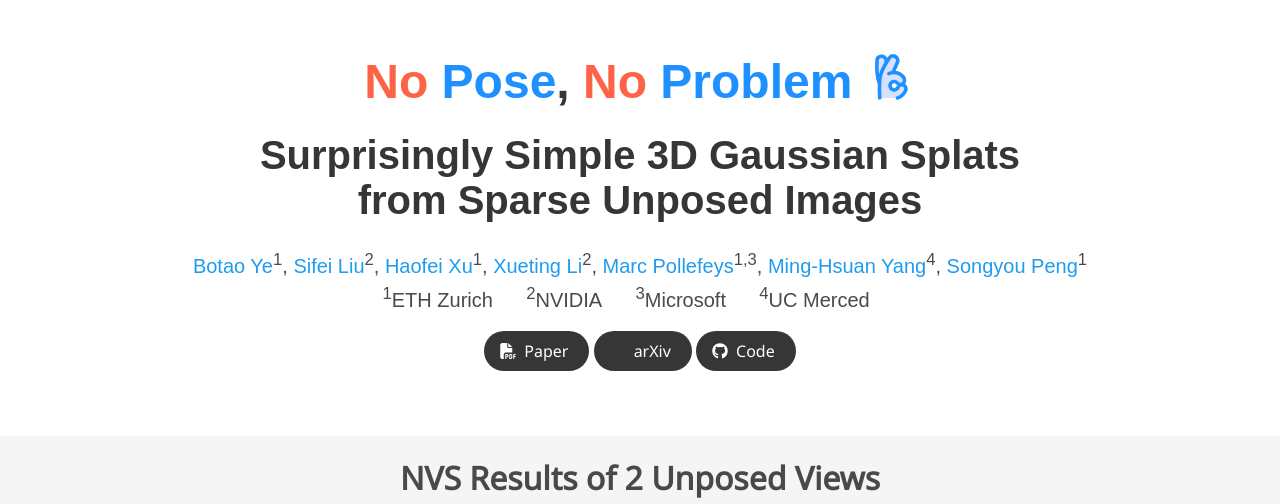
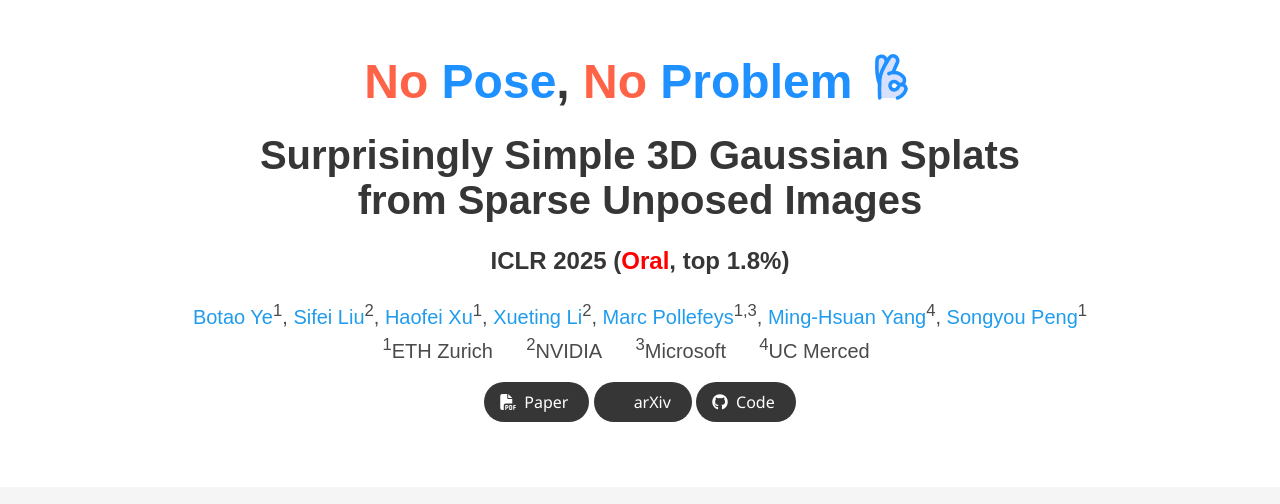
Before and after one commit to noposplat/noposplat.github.io, a plain HTML site: page index.html in a window 1280 px wide. Shown: the top 504 px of the page. Drawn offline with nearby package versions, Linux system fonts and the light colour scheme; some packages are replaced by stand-ins of ours; a script that the page names is missing; some icons are missing; a web font is replaced by a local one.

Commit message:
add iclr oral

```diff
--- a/index.html
+++ b/index.html
@@ -65,6 +65,7 @@
         <div class="column has-text-centered">
           <h1 class="title is-1 publication-title"><span style="color: #ff6347;">No</span> <span style="color: #1e90ff;">Pose</span>, <span style="color: #ff6347;">No</span> <span style="color: #1e90ff;">Problem</span> <img src="static/images/icon.svg" width="50" style="position: relative; top: 4px;"> </h1>
           <h2 class="title is-2 publication-title">Surprisingly Simple 3D Gaussian Splats<br>from Sparse Unposed Images</h2>
+          <h2 class="title is-4 publication-title"> ICLR 2025 (<span style="color:#ff0000;">Oral</span>, top 1.8%)</h2>
           <div class="is-size-5 publication-authors">
             <span class="author-block">
               <a href="https://botaoye.github.io/">Botao Ye</a><sup>1</sup>,</span>
```
